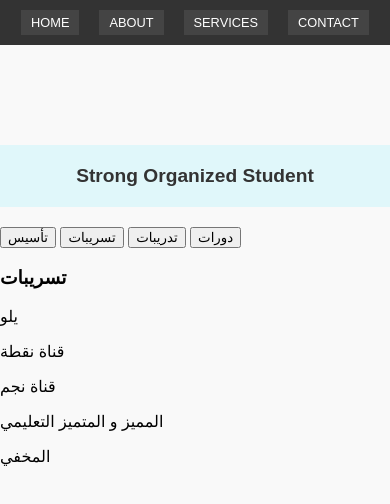
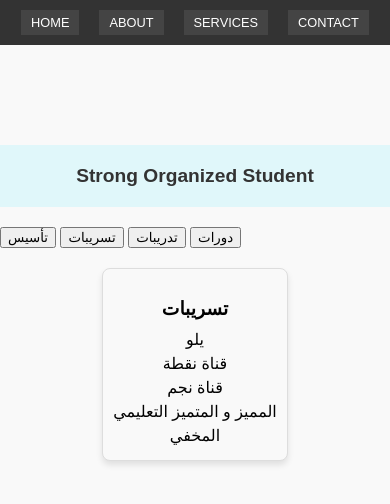
Before and after one commit to RxRzZ/SOS-Project, a plain HTML site: page kami/leaks.html in a window 390 px wide. Drawn offline with Linux system fonts and the light colour scheme.

Commit message:
Update kami.css

```diff
--- a/kami/kami.css
+++ b/kami/kami.css
@@ -40,7 +40,7 @@ h1 {
     text-align: center;
 }
 
-.container {
+.two-columns {
     display: flex;
     justify-content: space-between;
     align-items: flex-start;
@@ -49,7 +49,7 @@ h1 {
     padding: 20px;
 }
 
-.card {
+.column {
     flex: 1 1 calc(50% - 20px);
     max-width: 300px;
     padding: 10px;
@@ -59,23 +59,23 @@ h1 {
     box-shadow: 0 4px 6px rgba(0, 0, 0, 0.1);
 }
 
-.card h3 {
+.column h3 {
     margin-bottom: 10px;
     text-align: center;
 }
 
-.card p {
+.column p {
     margin: 5px 0;
     text-align: center;
 }
 
 @media (max-width: 768px) {
-    .container {
+    .two-columns {
         flex-direction: column;
         align-items: center;
     }
 
-    .card {
+    .column {
         max-width: none;
     }
 
```
